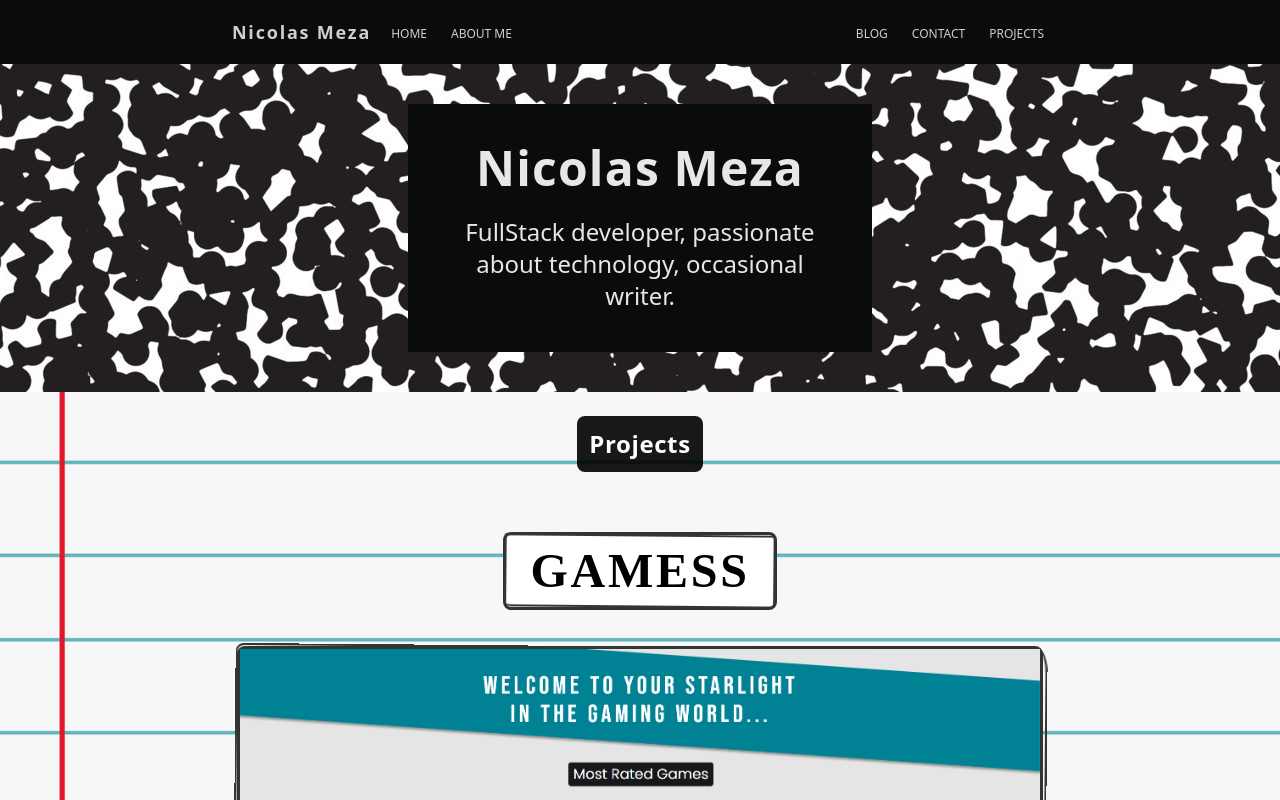
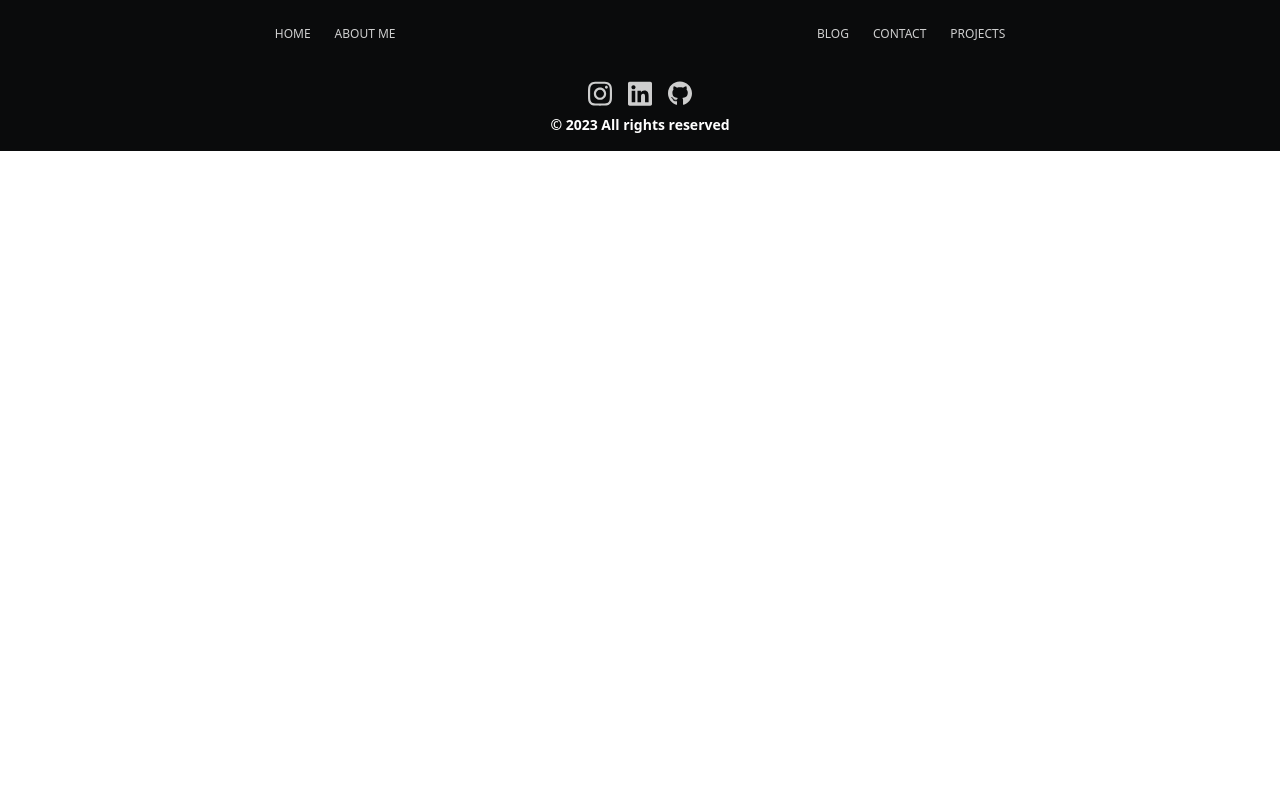
Before and after one commit to NicolasMezaCode/NicolasPortfolio, a React (Vite) app: page /blog in a window 1280 px wide. Shown: the top 800 px of the page. Built offline with nearby package versions, Linux system fonts and the light colour scheme; a web font is replaced by a local one.

Commit message:
creating routes and blog

```diff
--- a/package.json
+++ b/package.json
@@ -12,6 +12,7 @@
     "react": "^18.2.0",
     "react-dom": "^18.2.0",
     "react-icons": "^4.8.0",
+    "react-router-dom": "^6.11.2",
     "react-slick": "^0.29.0",
     "slick-carousel": "^1.8.1",
     "vite-plugin-svgr": "^3.2.0"
--- a/src/App.jsx
+++ b/src/App.jsx
@@ -1,14 +1,16 @@
 import Header from "./shared/Header"
-import Title from "./components/Title"
 import Main from "./components/Main"
 import Footer from "./shared/Footer"
+import Blog from "./components/Blog"
+import{Route,Routes} from 'react-router-dom'
 function App() {
-
   return (
     <div className="App">
       <Header/>
-      <Title/>
-      <Main/>
+      <Routes>
+        <Route path='/' element={<Main/>}/>
+        <Route path='/blog' element={<Blog/>}/>
+      </Routes>
       <Footer/>
     </div>
   )
--- /dev/null
+++ b/src/components/Blog.jsx
@@ -0,0 +1,9 @@
+import React from 'react'
+
+export default function Blog() {
+  return (
+    <section>
+
+    </section>
+  )
+}
--- /dev/null
+++ b/src/components/Blogposts/Musica.jsx
@@ -0,0 +1,13 @@
+import React from 'react'
+
+export default function Musica() {
+  return (
+    <article>
+        <div>
+            <h2>La banda sonora de mi vida</h2>
+        </div>
+        <h5>22 May. 2023    5 min READ</h5>
+        <img src="" alt="" />
+    </article>
+  )
+}
--- a/src/components/Main.jsx
+++ b/src/components/Main.jsx
@@ -3,12 +3,14 @@ import Projects from './Projects'
 import './main.css'
 import About from './About'
 import Education from './Education'
-
+import Title from "./Title"
 
 
 export default function Main() {
   return (
-    <div className=" bg-blend-darken bg-[url('./assets/mobile.png')]  md:bg-[url('./assets/desktop.png')] flex justify-center flex-col  items-center">
+    <>
+      <Title/>
+      <div className=" bg-blend-darken bg-[url('./assets/mobile.png')]  md:bg-[url('./assets/desktop.png')] flex justify-center flex-col  items-center">
         <div className='bg-black opacity-90 rounded-lg mt-6 mb-6'>
             <h3 className='font-bold text-2xl text-white p-3 tracking-wide'>Projects</h3>
         </div>
@@ -17,7 +19,9 @@ export default function Main() {
         <About/>
         <Education/>
         </section>
-    </div>
+      </div>
+    </>
+
   )
 
 
--- a/src/main.jsx
+++ b/src/main.jsx
@@ -1,8 +1,16 @@
 import React from 'react'
 import ReactDOM from 'react-dom/client'
 import App from './App'
+import {
+    BrowserRouter
+  } from "react-router-dom";
 import './index.css'
 
+
+
+
 ReactDOM.createRoot(document.getElementById('root')).render(
-    <App />
+    <BrowserRouter>
+        <App />
+    </BrowserRouter>
 )
--- a/src/shared/Header.jsx
+++ b/src/shared/Header.jsx
@@ -5,7 +5,6 @@ export default function Header() {
     <header className='w-full'>
         <div className='bg-primary h-16 flex justify-around items-center px-[5vw]'>
             <div className='flex justify-center items-center'>
-          <a href="" className='p-2 sm:3'><h3 className='text-base sm:text-lg font-bold text-white tracking-widest opacity-80 hover:opacity-100 hover:transition-colorings'>Nicolas Meza</h3></a>
                 <ul className='text-white hidden sm:flex flex-row justify-end items-center  text-xs font-medium font-primary '>
                     <li className=' mt-1 block m-0 p-0' ><a className=' p-3 relative block text-letter opacity-80 transition-colorings hover:no-underline hover:opacity-100 before:content-[""] before:absolute before:right-full before:bottom-2 before:left-3 before:h-[1px] before:bg-letter before:opacity-25 before:transition-line hover:before:right-3 hover:before:opacity-50'  href="">HOME</a></li>
                     <li className='mt-1 block m-0 p-0  ' ><a className='p-3 relative block text-letter opacity-80 transition-colorings hover:no-underline hover:opacity-100 before:content-[""] before:absolute before:right-full before:bottom-2 before:left-3 before:h-[1px] before:bg-letter before:opacity-25 before:transition-line hover:before:right-3 hover:before:opacity-50'  href="">ABOUT ME</a></li>
@@ -13,7 +12,7 @@ export default function Header() {
             </div>
             <div>
                 <ul className='text-white flex flex-row justify-center text-xs font-medium'>
-                    <li className='mt-1 block m-0 p-0   ' ><a className='p-2 sm:p-3 relative block text-letter opacity-80 transition-colorings hover:no-underline hover:opacity-100 before:content-[""] before:absolute before:right-full before:bottom-2 before:left-3 before:h-[1px] before:bg-letter before:opacity-25 before:transition-line hover:before:right-3 hover:before:opacity-50 ' href="">BLOG</a></li>
+                    <li className='mt-1 block m-0 p-0   ' ><a className='p-2 sm:p-3 relative block text-letter opacity-80 transition-colorings hover:no-underline hover:opacity-100 before:content-[""] before:absolute before:right-full before:bottom-2 before:left-3 before:h-[1px] before:bg-letter before:opacity-25 before:transition-line hover:before:right-3 hover:before:opacity-50 ' href="/blog">BLOG</a></li>
                     <li className='mt-1 block m-0 p-0   ' ><a className='p-2 sm:p-3 relative block text-letter opacity-80 transition-colorings hover:no-underline hover:opacity-100 before:content-[""] before:absolute before:right-full before:bottom-2 before:left-3 before:h-[1px] before:bg-letter before:opacity-25 before:transition-line hover:before:right-3 hover:before:opacity-50 ' href="">CONTACT</a></li>
                     <li className='mt-1 block m-0 p-0   ' ><a className='p-2 sm:p-3 relative block text-letter opacity-80 transition-colorings hover:no-underline hover:opacity-100 before:content-[""] before:absolute before:right-full before:bottom-2 before:left-3 before:h-[1px] before:bg-letter before:opacity-25 before:transition-line hover:before:right-3 hover:before:opacity-50 ' href="">PROJECTS</a></li>
                 </ul>
```
Also changed, not shown: 1 other file (tests, documents, lock files or other folders).
